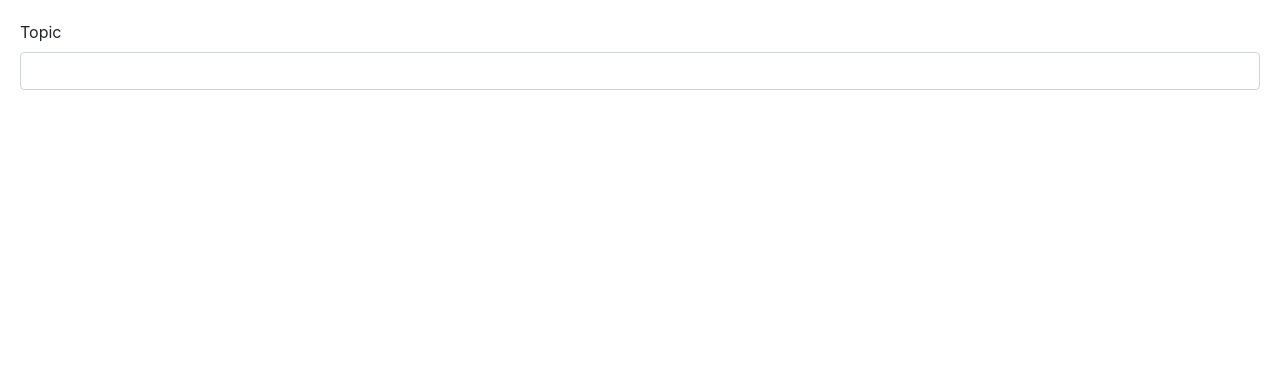
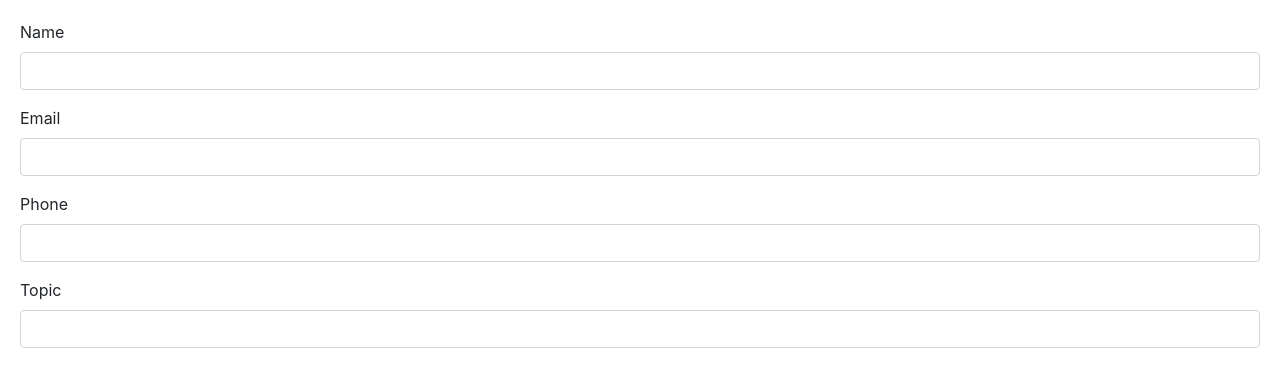
Before and after one commit to tabarino/FirstAngularProject, an Angular app: page / in a window 1280 px wide. Shown: the top 386 px of the page. Built offline with nearby package versions, Linux system fonts and the light colour scheme.

Commit message:
102. Add FormBuilder Items on HTML

```diff
--- a/src/app/new-course-form2/new-course-form2.component.html
+++ b/src/app/new-course-form2/new-course-form2.component.html
@@ -1,10 +1,24 @@
-<form>
+<form [formGroup]="newCourseForm2">
+    <div class="form-group">
+      <label for="name">Name</label>
+      <input formControlName="name" type="text" class="form-control" name="name" id="name">
+    </div>
+    <div formGroupName="contact">
+        <div class="form-group">
+            <label for="email">Email</label>
+            <input formControlName="email" type="text" class="form-control" name="email" id="email">
+        </div>
+        <div class="form-group">
+            <label for="phone">Phone</label>
+            <input formControlName="phone" type="text" class="form-control" name="phone" id="phone">
+        </div>
+    </div>
     <div class="form-group">
       <label for="topic">Topic</label>
       <input type="text" class="form-control" name="topic" id="topic" #topic (keyup.enter)="addTopic(topic)">
     </div>
     <div class="form-group">
-        <ul class="list-group">
+        <ul formArrayName='topics' class="list-group">
             <li *ngFor="let topic of topics.controls" class="list-group-item" (click)="removeTopic(topic)">{{ topic.value }}</li>
         </ul>
     </div>
```
